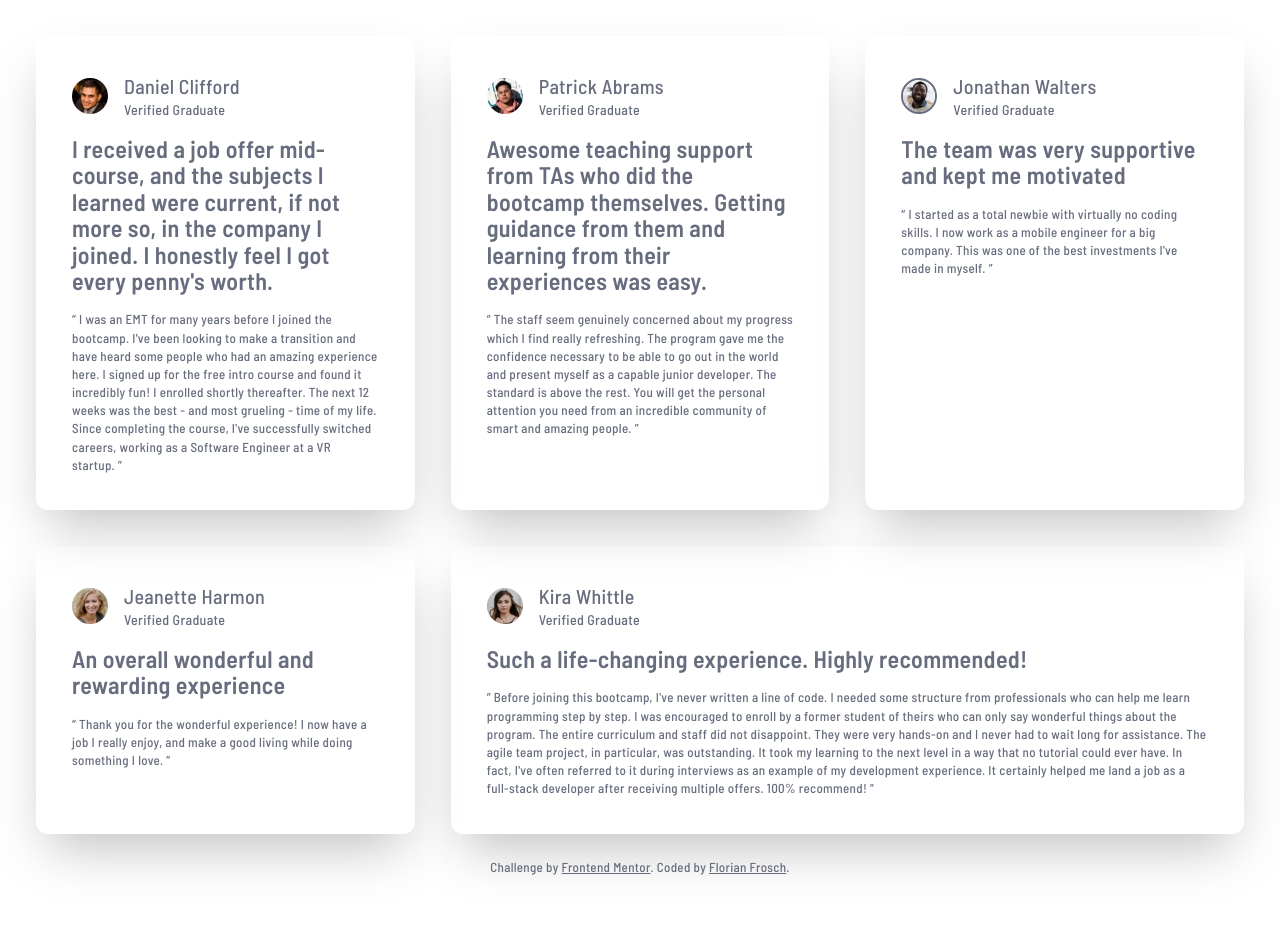
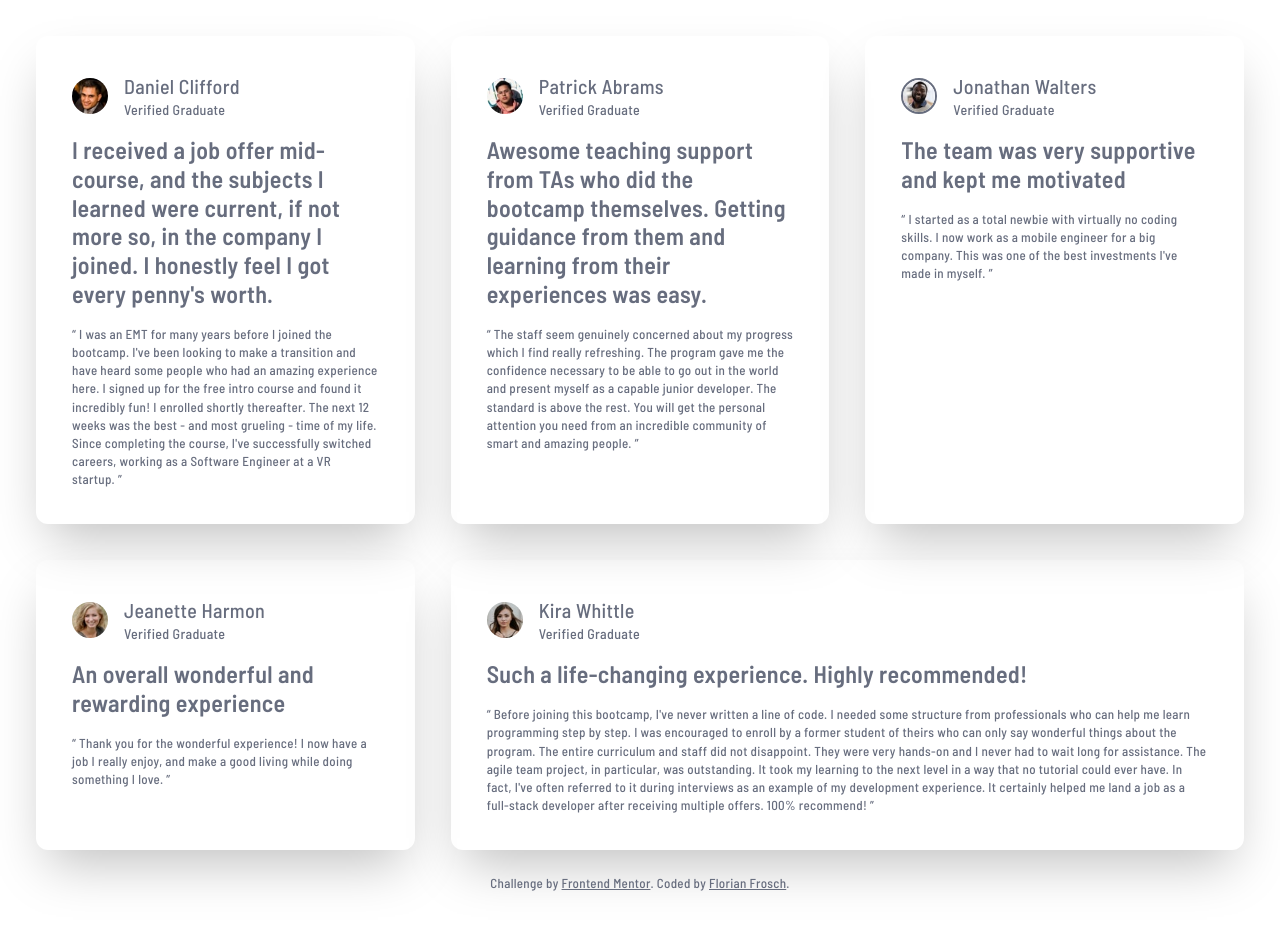
Before and after one commit to ffrosch/frontendmentor-testimonials-grid-section, a Vue app: page / in a window 1280 px wide. Shown: the top 930 px of the page. Built offline with nearby package versions, Linux system fonts and the light colour scheme.

Commit message:
style: improve h2 line height

```diff
--- a/src/style.css
+++ b/src/style.css
@@ -37,7 +37,7 @@ body {
 }
 
 h2 {
-  --line-height: 1.1;
+  --line-height: 1.2;
 
   font-size: var(--text-2xl);
   font-weight: var(--font-weight-bold);
```
